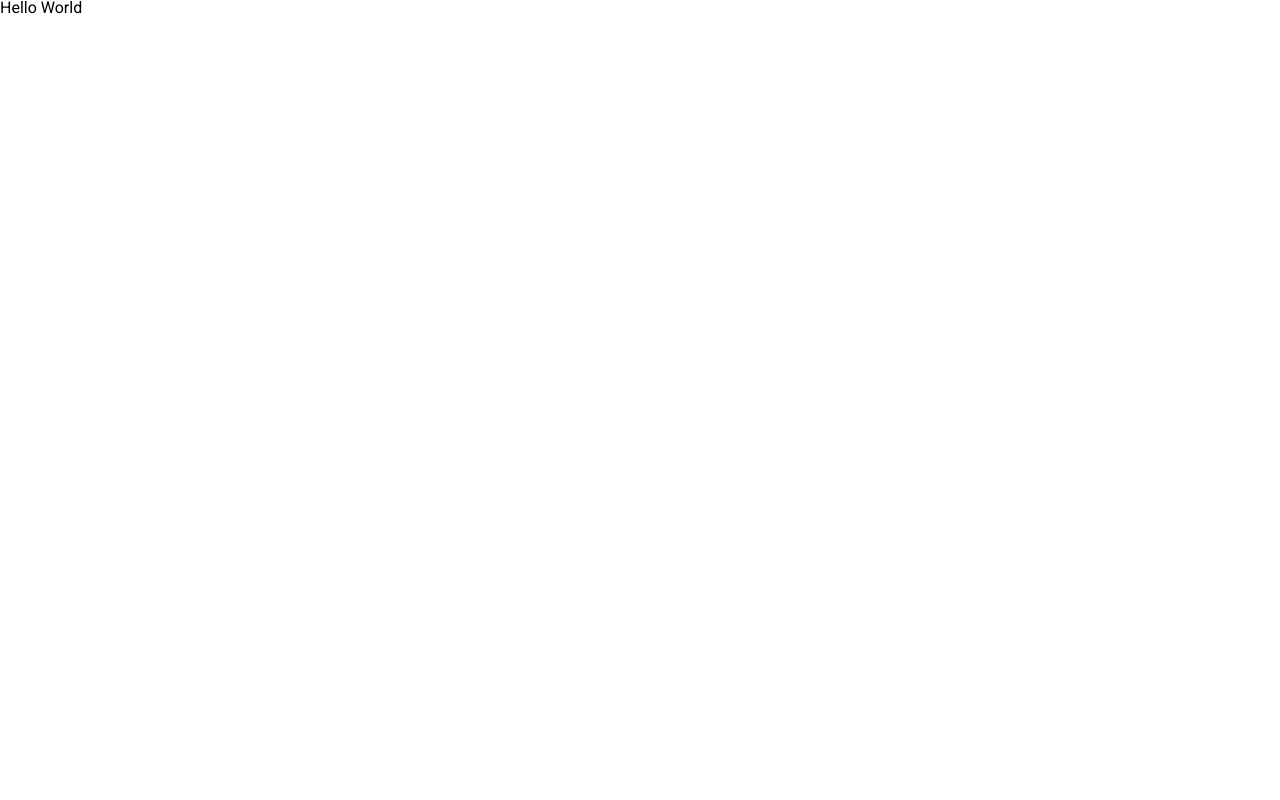
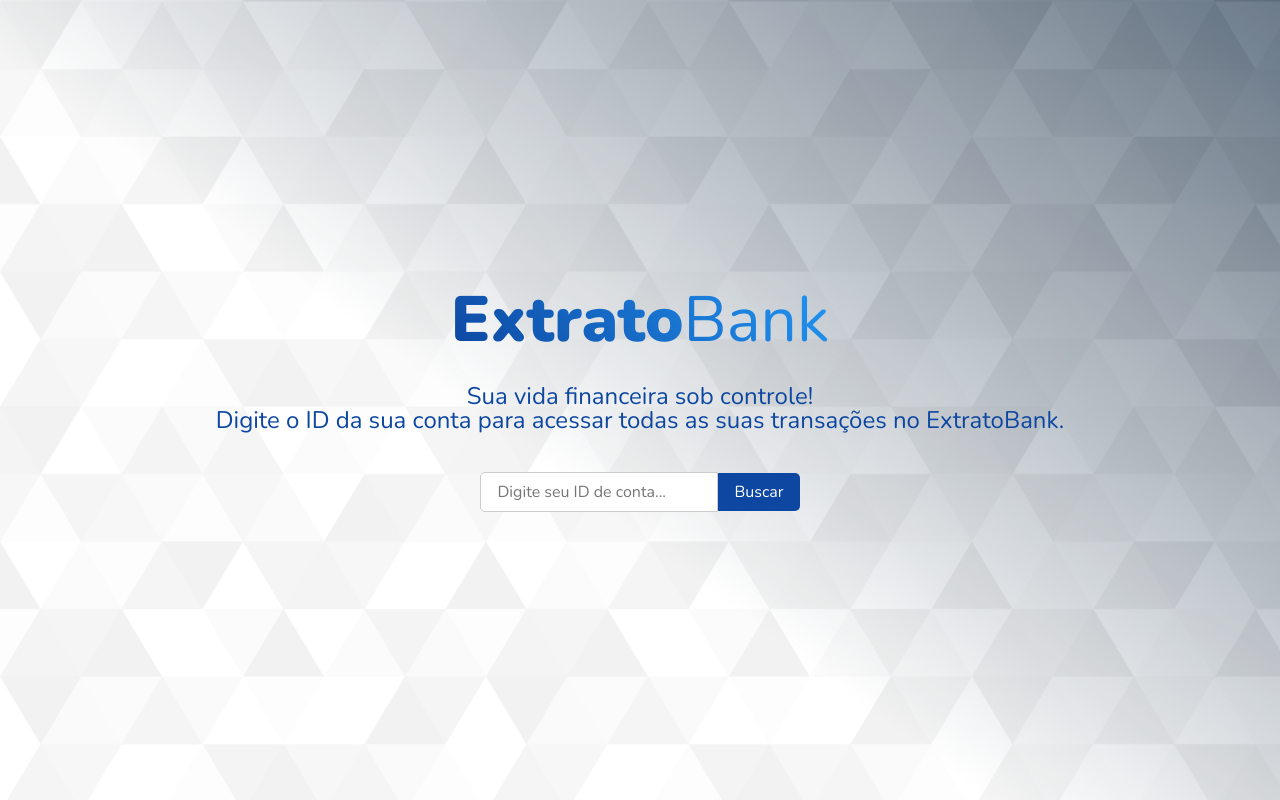
Before and after one commit to thipereira02/Desafio_Supera_5_Front, a React (Create React App) app: page / in a window 1280 px wide. Built offline with nearby package versions, Linux system fonts and the light colour scheme.

Commit message:
styling welcome page

```diff
--- a/public/index.html
+++ b/public/index.html
@@ -11,8 +11,8 @@
     <link rel="manifest" href="%PUBLIC_URL%/manifest.json" />
     <link rel="preconnect" href="https://fonts.googleapis.com">
     <link rel="preconnect" href="https://fonts.gstatic.com" crossorigin>
-    <link href="https://fonts.googleapis.com/css2?family=Roboto:wght@400;700&display=swap" rel="stylesheet">
-    <title>React App</title>
+    <link href="https://fonts.googleapis.com/css2?family=Nunito:wght@400;700;900&display=swap" rel="stylesheet">
+    <title>ExtratoBank</title>
   </head>
   <body>
     <noscript>You need to enable JavaScript to run this app.</noscript>
--- a/src/layouts/GlobalStyle.tsx
+++ b/src/layouts/GlobalStyle.tsx
@@ -33,7 +33,7 @@ const GlobalStyle = createGlobalStyle`
 	}
 	body {
 		line-height: 1;
-		font-family: "Roboto", sans-serif;
+		font-family: "Nunito", sans-serif;
 	}
 	ol, ul {
 		list-style: none;
@@ -61,7 +61,7 @@ const GlobalStyle = createGlobalStyle`
 		box-sizing: border-box;
 		outline: none;
 		scroll-behavior: smooth;
-		font-family: 'Roboto', sans-serif;
+		font-family: "Nunito", sans-serif;
     }
 `;
 
--- a/src/pages/Home.tsx
+++ b/src/pages/Home.tsx
@@ -1,9 +1,103 @@
 import React from "react";
+import styled from "styled-components";
+import background from "../assets/subtle-prism.png";
 
 export default function Home() {
 	return (
-		<div>
-			<h1>Hello World</h1>
-		</div>
+		<Body>
+			<Title>
+				<First>Extrato</First>
+				<Second>Bank</Second>
+			</Title>
+			<WelcomeMessage>
+        Sua vida financeira sob controle! <br /> Digite o ID da sua conta para
+        acessar todas as suas transações no ExtratoBank.
+			</WelcomeMessage>
+			<StyledForm>
+				<Input type="text" placeholder="Digite seu ID de conta..." />
+				<SubmitButton>Buscar</SubmitButton>
+			</StyledForm>
+		</Body>
 	);
 }
+
+const Body = styled.div`
+    background-image: url(${background});
+    background-size: cover;
+    background-position: center;
+    background-repeat: no-repeat;
+    width: 100%;
+    height: 100vh;
+    display: flex;
+    flex-direction: column;
+    align-items: center;
+    justify-content: center;
+`;
+
+const Title = styled.h1`
+    font-size: 4rem;
+    font-weight: 700;
+    background-image: linear-gradient(45deg, #0d47a1, #2196f3);
+    -webkit-background-clip: text;
+    background-clip: text;
+    color: transparent;
+`;
+
+const First = styled.span`
+    font-weight: 900;
+`;
+
+const Second = styled.span`
+    font-weight: 400;
+`;
+
+const WelcomeMessage = styled.p`
+    color: #0d47a1;
+    margin-top: 2rem;
+    font-size: 1.5rem;
+    text-align: center;
+    line-height: 1.5rem;
+    animation: slideIn 2s forwards;
+
+    @keyframes slideIn {
+        0% {
+            opacity: 0;
+            transform: translateX(-50px);
+        }
+        100% {
+            opacity: 1;
+            transform: translateX(0);
+        }
+    }
+`;
+
+const StyledForm = styled.form`
+    display: flex;
+    align-items: center;
+    margin-top: 2.5rem;
+`;
+
+const Input = styled.input`
+    padding: 0.5rem 1rem;
+    border: 1px solid #ccc;
+    border-radius: 5px 0 0 5px;
+    font-size: 1rem;
+    outline: none;
+    flex: 1;
+`;
+
+const SubmitButton = styled.button`
+    background-color: #0d47a1;
+    color: #fff;
+    border: none;
+    border-radius: 0 5px 5px 0;
+    padding: 0.5rem 1rem;
+    font-size: 1rem;
+    cursor: pointer;
+    transition: background-color 0.3s ease;
+
+    &:hover {
+        background-color: #003366;
+        transform: scale(1.05);
+    }
+`;
```
Also changed, not shown: src/assets/subtle-prism.png (added).
